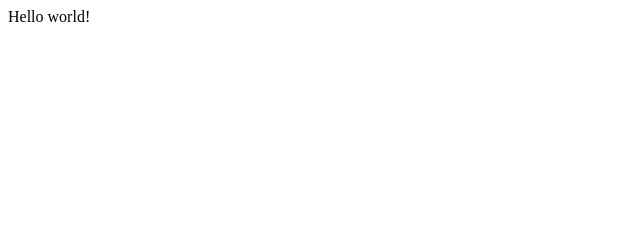
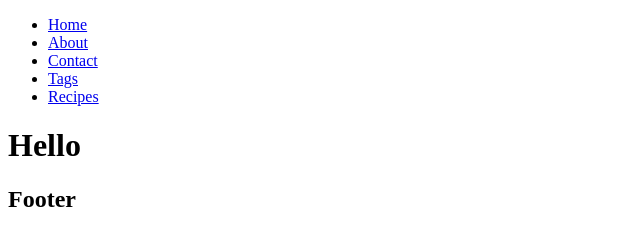
Before and after one commit to baguilar6174/gatsby-recipes-app, a Gatsby site: page / in a window 1280 px wide. Shown: the whole page, without its empty margins (0-640 px from the left). Built offline with nearby package versions, Linux system fonts and the light colour scheme; Gatsby itself is replaced by a stand-in of ours.

Commit message:
Initial commit, layout, header and footer added

```diff
--- a/gatsby-config.js
+++ b/gatsby-config.js
@@ -6,5 +6,7 @@
 
 module.exports = {
   /* Your site config here */
-  plugins: [],
+  plugins: [
+    `gatsby-plugin-styled-components`,
+  ],
 }
--- a/package.json
+++ b/package.json
@@ -14,9 +14,12 @@
     "test": "echo \"Write tests! -> https://gatsby.dev/unit-testing\" && exit 1"
   },
   "dependencies": {
+    "babel-plugin-styled-components": "^2.0.2",
     "gatsby": "^4.4.0",
+    "gatsby-plugin-styled-components": "^5.4.0",
     "react": "^17.0.1",
-    "react-dom": "^17.0.1"
+    "react-dom": "^17.0.1",
+    "styled-components": "^5.3.3"
   },
   "devDependencies": {
     "prettier": "^2.5.1"
--- /dev/null
+++ b/src/components/Footer.js
@@ -0,0 +1,11 @@
+import React from 'react'
+
+const Footer = () => {
+    return (
+        <footer>
+            <h2>Footer</h2>
+        </footer>
+    )
+}
+
+export default Footer;
--- /dev/null
+++ b/src/components/Layout.js
@@ -0,0 +1,17 @@
+import React from 'react';
+import Footer from './Footer';
+import NavBar from './NavBar';
+
+const Layout = ({ children, location }) => {
+    return (
+        <>
+            <NavBar/>
+            <div>
+                {children}
+            </div>
+            <Footer/>
+        </>
+    )
+}
+
+export default Layout;
--- /dev/null
+++ b/src/components/Navbar.js
@@ -0,0 +1,28 @@
+import React from 'react';
+import { Link } from 'gatsby';
+
+const NavBar = () => {
+    return (
+        <nav>
+            <ul>
+                <li>
+                    <Link to='/'>Home</Link>
+                </li>
+                <li>
+                    <Link to='/about'>About</Link>
+                </li>
+                <li>
+                    <Link to='/contact'>Contact</Link>
+                </li>
+                <li>
+                    <Link to='/tags'>Tags</Link>
+                </li>
+                <li>
+                    <Link to='/recipes'>Recipes</Link>
+                </li>
+            </ul>
+        </nav>
+    )
+}
+
+export default NavBar;
--- a/src/pages/index.js
+++ b/src/pages/index.js
@@ -1,5 +1,12 @@
-import React from "react"
+import React from 'react';
+import Layout from '../components/Layout';
 
-export default function Home() {
-  return <div>Hello world!</div>
+const Home = () => {
+  return (
+      <Layout>
+          <h1>Hello</h1>
+      </Layout>
+  )
 }
+
+export default Home;
```
Also changed, not shown: src/pages/404.js (added, +12 -0 lines), src/pages/about.js (added, +12 -0 lines), src/pages/contact.js (added, +12 -0 lines), src/pages/recipes.js (added, +12 -0 lines), src/pages/tags.js (added, +12 -0 lines), README.md, 1 other file.
